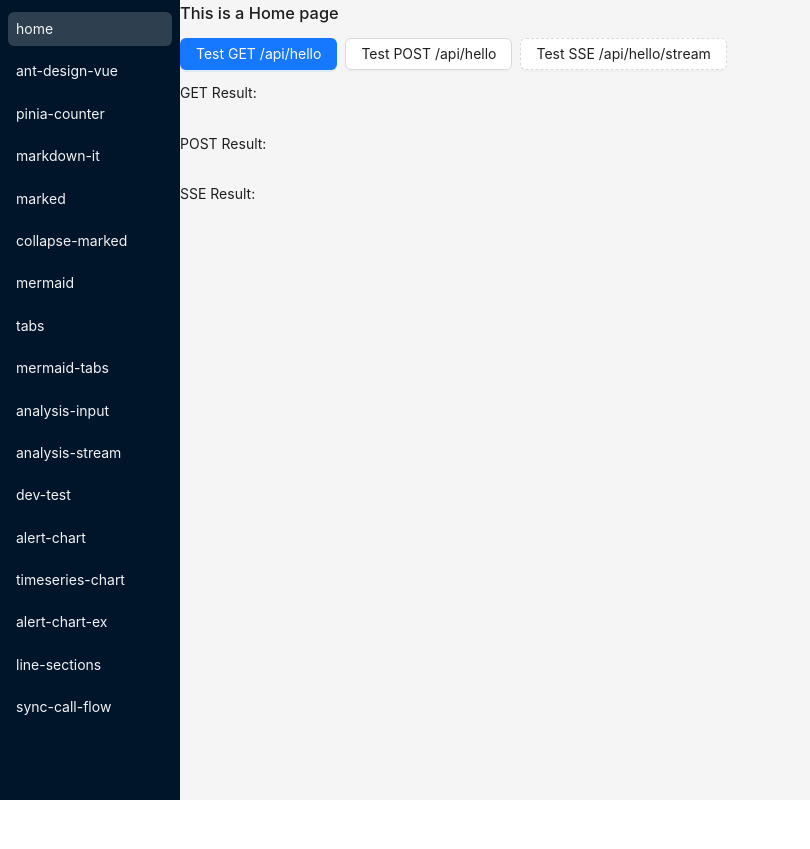
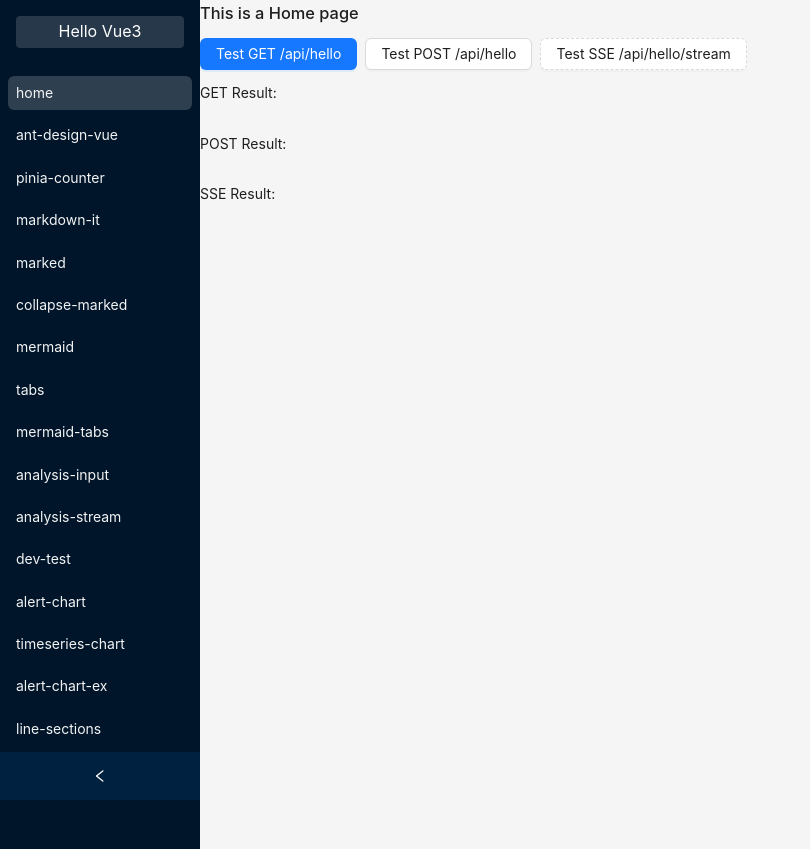
Before and after one commit to yokewang/vue3-ant-learn, a Vue app: page / in a window 1280 px wide. Shown: the whole page, without its empty margins (0-810 px from the left). Before the commit the page ends 800 px from the top, so only its background shows below. Built offline with nearby package versions, Linux system fonts and the light colour scheme.

Commit message:
feat: add collapse sidebar and 'Hello Vue3' logo

```diff
--- a/src/App.vue
+++ b/src/App.vue
@@ -1,6 +1,6 @@
 <script setup>
 import { RouterLink, RouterView, useRouter, useRoute } from 'vue-router'
-import { computed } from 'vue'
+import { computed, ref } from 'vue'
 
 const router = useRouter()
 const route = useRoute()
@@ -11,19 +11,26 @@ const links = computed(() =>
     .filter((r) => r.path && !r.path.includes(':'))
     .map((r) => ({ path: r.path, label: r.name || r.path })),
 )
+
+const collapsed = ref(false)
 </script>
 
 <template>
   <a-layout style="min-height: 100vh">
-    <a-layout-sider :width="180" theme="dark">
+    <a-layout-sider v-model:collapsed="collapsed" collapsible :width="200" theme="dark">
+      <div class="logo">
+        <span v-if="!collapsed">Hello Vue3</span>
+        <span v-else>V3</span>
+      </div>
       <nav class="sider-links">
         <RouterLink
           v-for="r in links"
           :key="r.path"
           :to="r.path"
-          :class="{ active: route.path === r.path }"
+          :class="{ active: route.path === r.path, 'collapsed-link': collapsed }"
         >
-          {{ r.label }}
+          <span v-if="!collapsed">{{ r.label }}</span>
+          <span v-else>{{ r.label.charAt(0).toUpperCase() }}</span>
         </RouterLink>
       </nav>
     </a-layout-sider>
@@ -59,6 +66,26 @@ const links = computed(() =>
   background: rgba(255, 255, 255, 0.18);
 }
 
+.collapsed-link {
+  text-align: center;
+  padding: 6px 0 !important;
+}
+
+.logo {
+  height: 32px;
+  margin: 16px;
+  background: rgba(255, 255, 255, 0.15);
+  display: flex;
+  align-items: center;
+  justify-content: center;
+  color: #fff;
+  font-weight: bold;
+  font-size: 16px;
+  border-radius: 4px;
+  white-space: nowrap;
+  overflow: hidden;
+}
+
 .content {
   margin: 0;
   padding: 0;
```
